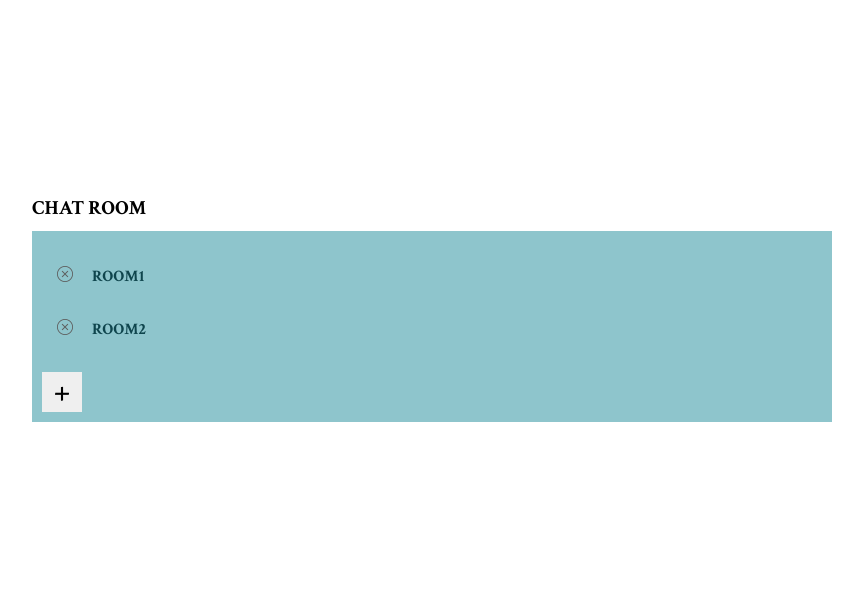
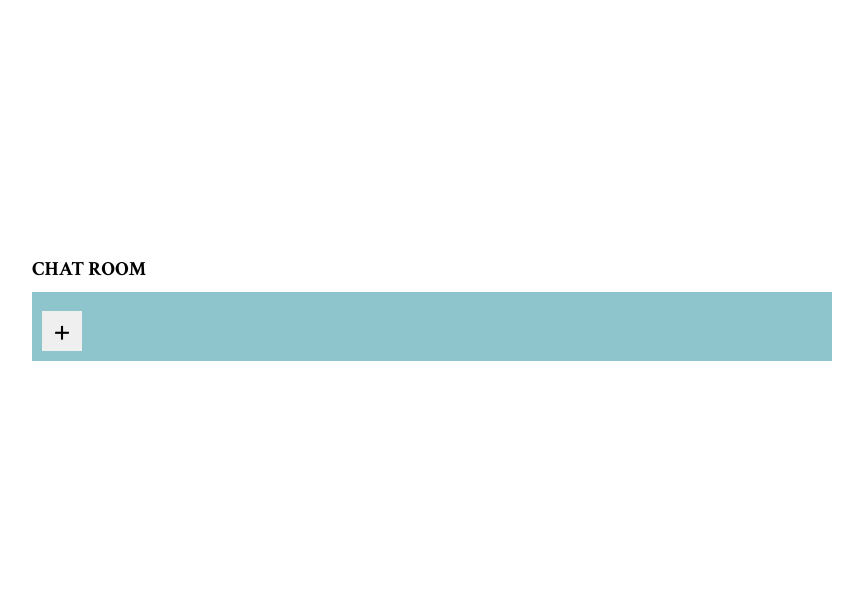
Before and after one commit to Eteam2023-Autumn/test-git, a Flask app: page / in a window 1280 px wide. Shown: the part 110-707 px from the top of the page, without its empty margins (238-1101 px from the left). Run offline with Flask 2, Linux system fonts and the light colour scheme; the visitor is signed in with stand-in values (Sample User, id 1); tables that the repository leaves empty or names only in its code hold one stand-in row (values such as "Sample post"); data that the repository does not hold is empty.

Commit message:
index.html変更

```diff
--- a/ChatApp/templates/index.html
+++ b/ChatApp/templates/index.html
@@ -12,20 +12,7 @@
             <button class="add">+</button>
         </div>
         <div class="channels-list-box">
-            <ul class="channel-box">
-                <li class="channel-title-wrapper">
-                    <p class="roomname">ROOM1</p>
-                    <a class="channel-del-icon" href="#">
-                        <img class="icon" alt="icon" src="/static/img/close-icon.png">
-                    </a>
-                </li>
-                <li class="channel-title-wrapper">
-                    <p class="roomname">ROOM2</p>
-                    <a class="channel-del-icon" href="#">
-                        <img class="icon" alt="icon" src="/static/img/close-icon.png">
-                    </a>
-                </li>
-            </ul>
+            <ul class="channel-box"></ul>
         </div>
     </div>
     {% include 'modal/add-channel.html' %} {% include 'modal/delete-channel.html'
```
